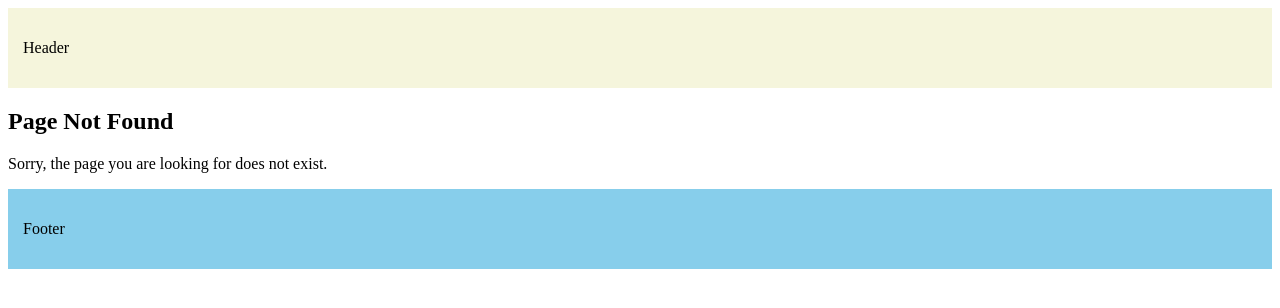
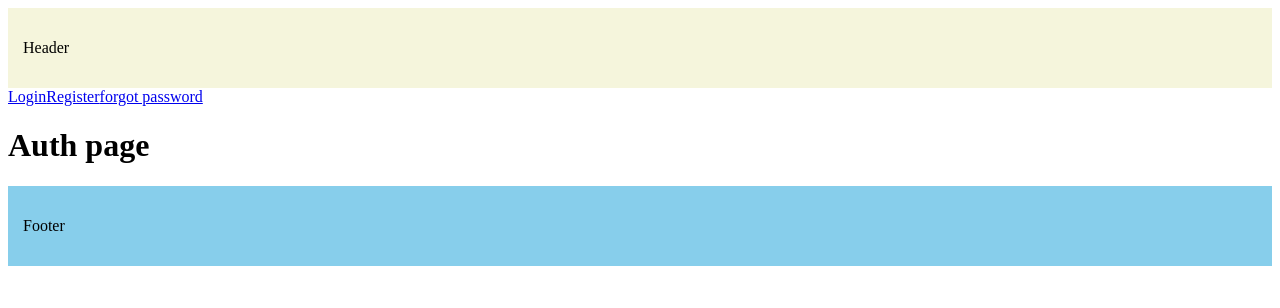
Before and after one commit to amirr-100/Practice, a Next.js app: page /auth in a window 1280 px wide. Before the commit this address had no page. Shown: the top 308 px of the page. Built offline with nearby package versions, Linux system fonts and the light colour scheme.

Commit message:
MInor Changes

```diff
--- a/src/app/auth/layout.tsx
+++ b/src/app/auth/layout.tsx
@@ -1,3 +1,12 @@
+import Link from "next/link";
+
+const navlinks=[
+  {name : "Login", href: "/login"},
+  {name : "Register", href : "/register"},
+  {name : "forgot password", href: "/forgot-password"},
+
+]
+
 export default function AuthLayout({
   children,
 }: {
@@ -6,19 +15,19 @@
   return (
     <html lang="en">
       <body>
+        <div>
+          {navlinks.map((link) => {
+            return(
+              <Link key={link.href} href={link.name} >
+                {link.name}
+              </Link>
+            );
 
+          })}
           {children}
+        </div>
 
 
-
-
-        <footer
-        style={{
-          backgroundColor: "skyblue",
-          padding : 15,
-        }}>
-          <p>Footer</p>
-        </footer>
       </body>
     </html>
   );
--- /dev/null
+++ b/src/app/auth/page.tsx
@@ -0,0 +1,4 @@
+export default function Auth(){
+    return <h1>Auth page</h1>
+
+}
--- a/src/app/page.tsx
+++ b/src/app/page.tsx
@@ -4,5 +4,6 @@
     return(<>
     <h1> home page</h1>
     <Link href="/blog">Blog</Link>
+    <Link href="/products">Product</Link>
     </>);
 }
```
